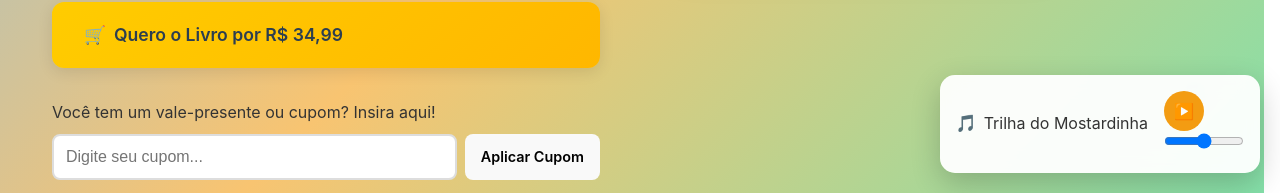
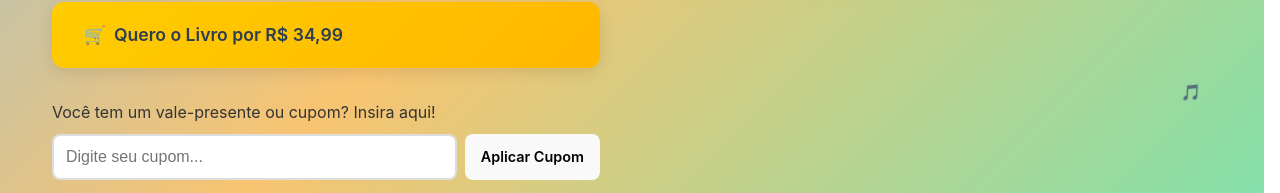
Before and after one commit to GabrielJaccoud/most3, a React (Vite) app: page / in a window 1280 px wide. Shown: the part 607-800 px from the top of the page. Built offline with nearby package versions, Linux system fonts and the light colour scheme.

Commit message:
Remover trilha sonora de fundo e player fixo do App.jsx para resolver erro de build no Vercel

```diff
--- a/App.jsx
+++ b/App.jsx
@@ -13,8 +13,6 @@ import donaFormiga from '/dona_formiga.png'
 import cigarra from '/cigarra.png'
 import cuco from '/cuco.png'
 import alho from '/alho.png'
-import trilhaSonora from '/temamostardinha.wav'
-
 // Import components
 import MusicSection from './MusicSection'
 import AudiobookSection from './AudiobookSection'
@@ -31,30 +29,10 @@ import ReadingTipsModal from './ReadingTipsModal'
 
 function App() {
   const [isMenuOpen, setIsMenuOpen] = useState(false)
-  const [isAudioPlaying, setIsAudioPlaying] = useState(false)
-  const [volume, setVolume] = useState(50)
-  const audioRef = useRef(null)
+
   const [isReadingTipsModalOpen, setIsReadingTipsModalOpen] = useState(false);
 
-  // Audio controls
-  const toggleAudio = () => {
-    if (audioRef.current) {
-      if (isAudioPlaying) {
-        audioRef.current.pause()
-      } else {
-        audioRef.current.play().catch(console.error)
-      }
-      setIsAudioPlaying(!isAudioPlaying)
-    }
-  }
 
-  const handleVolumeChange = (e) => {
-    const newVolume = e.target.value
-    setVolume(newVolume)
-    if (audioRef.current) {
-      audioRef.current.volume = newVolume / 100
-    }
-  }
 
   // Scroll animations
   useEffect(() => {
@@ -185,34 +163,7 @@ function App() {
         </div>
       </nav>
 
-      {/* Audio Player */}
-      <div className="audio-player-fixed">
-        <div className="audio-player-content">
-          <div className="audio-info">
-            <span className="audio-icon-animated">🎵</span>
-            <span className="audio-title">Trilha do Mostardinha</span>
-          </div>
-          <div className="audio-controls">
-            <button className="audio-btn-fixed" onClick={toggleAudio}>
-              <span>{isAudioPlaying ? '⏸️' : '▶️'}</span>
-            </button>
-            <div className="volume-control">
-              <input
-                type="range"
-                className="volume-slider"
-                min="0"
-                max="100"
-                value={volume}
-                onChange={handleVolumeChange}
-              />
-            </div>
-          </div>
-        </div>
-        <audio ref={audioRef} loop>
-          <source src={trilhaSonora} type="audio/wav" />
-          Seu navegador não suporta áudio.
-        </audio>
-      </div>
+
 
       {/* Hero Section */}
       <section id="inicio" className="hero">
```
